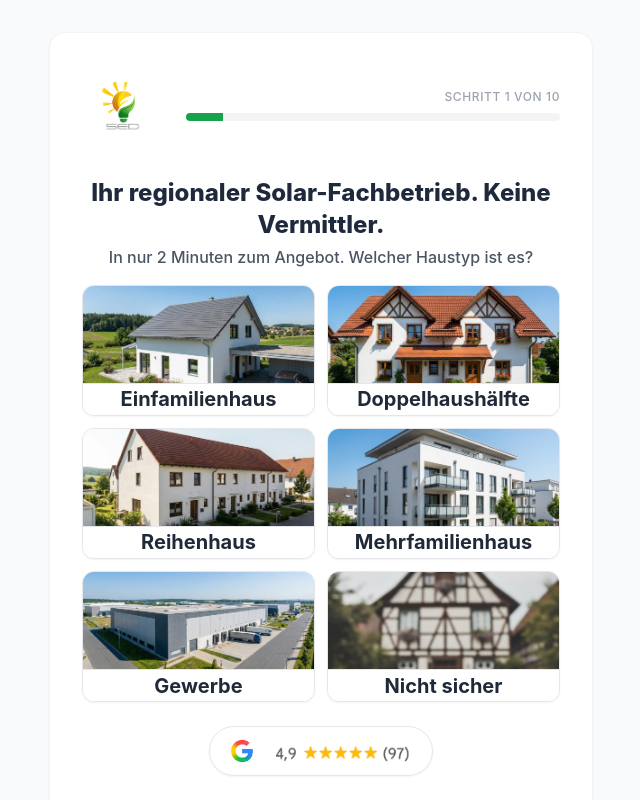
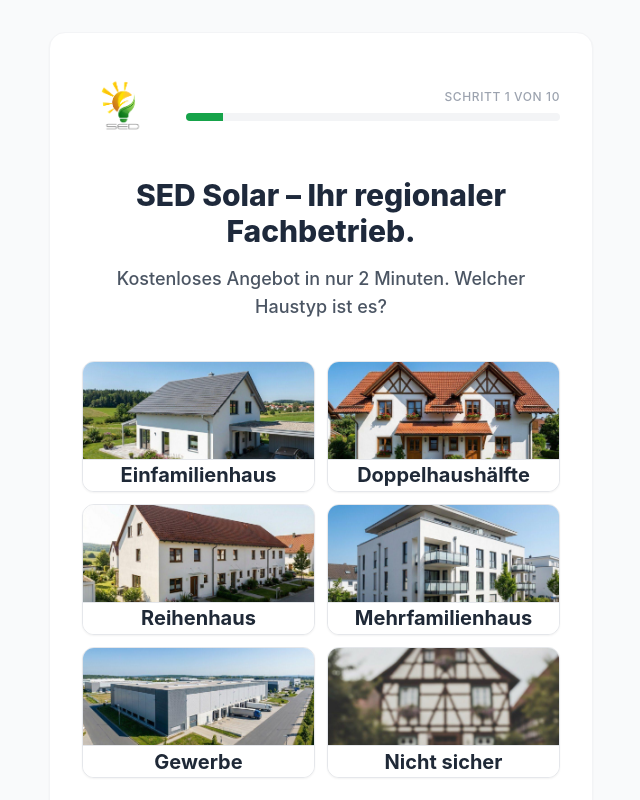
Before and after one commit to M1lan16/solar-quiz, a React (Vite) app: page / in a window 1280 px wide. Shown: the top 800 px of the page, without its empty margins (319-959 px from the left). Built offline with nearby package versions, Linux system fonts and the light colour scheme; the HTML template or start-up script is replaced by a standard one.

Commit message:
copy: add SED Solar brand and highlight kostenloses Angebot

```diff
--- a/src/components/Funnel.tsx
+++ b/src/components/Funnel.tsx
@@ -140,11 +140,11 @@ const StepContent = ({ step, formData, updateField, handleNext, handleDelayedSel
         case 1: // Building Type
             return (
                 <div>
-                    <h2 className="text-xl md:text-2xl font-extrabold text-slate-800 text-center mb-1 max-w-3xl mx-auto leading-tight">
-                        Ihr regionaler Solar-Fachbetrieb. Keine Vermittler.
+                    <h2 className="text-2xl md:text-3xl font-extrabold text-slate-800 text-center mb-4 max-w-lg mx-auto leading-tight">
+                        SED Solar – Ihr regionaler Fachbetrieb.
                     </h2>
-                    <p className="text-base text-gray-600 text-center font-medium mb-4 max-w-2xl mx-auto">
-                        In nur 2 Minuten zum Angebot. Welcher Haustyp ist&nbsp;es?
+                    <p className="text-lg text-gray-600 text-center font-medium mb-10 max-w-md mx-auto">
+                        Kostenloses Angebot in nur 2 Minuten. Welcher Haustyp ist&nbsp;es?
                     </p>
                     <div className="grid grid-cols-2 gap-3">
                         <SelectionCard
```
